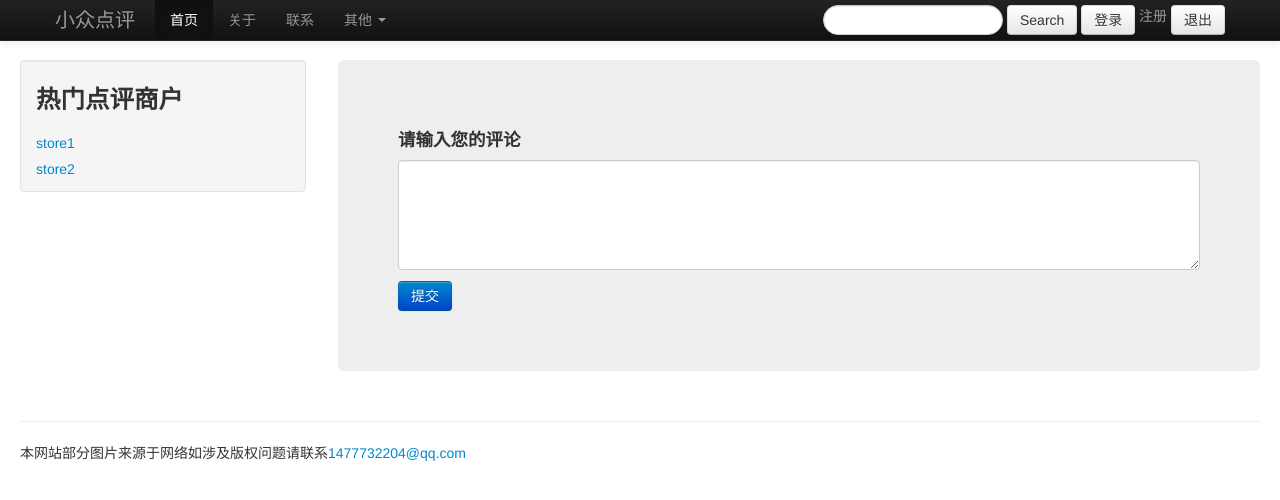
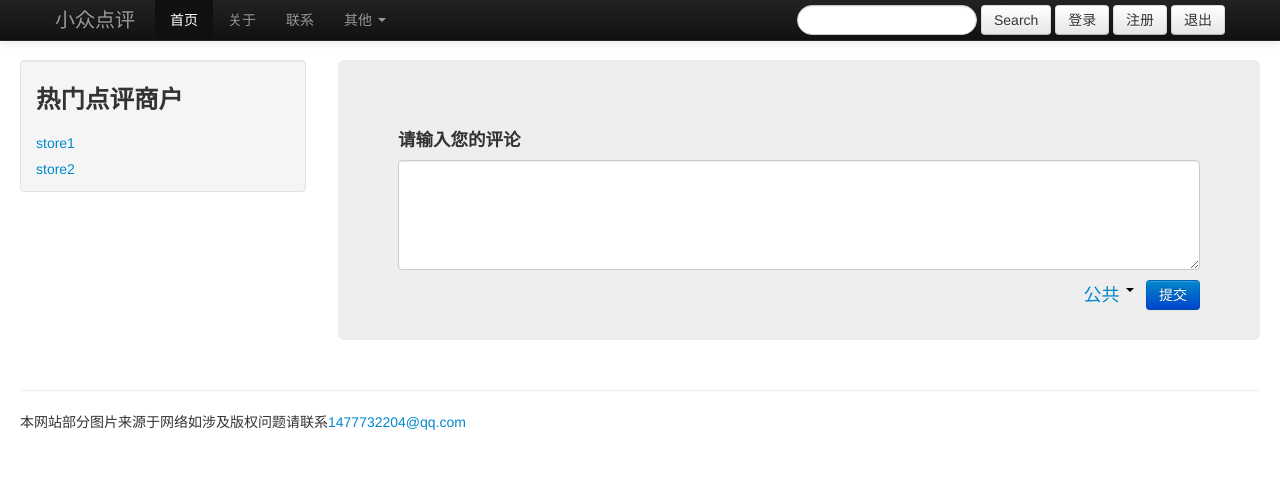
Before and after one commit to hellosysucas/SmallTalk, a Django app: page / in a window 1280 px wide. Shown: the top 500 px of the page. Run offline with Django 3.2, Linux system fonts and the light colour scheme; parts of the project's set-up code (start-up, migrations or seed data) failed here and were passed over; some libraries are stand-ins or nearby versions.

Commit message:
更新index.html，增加可见性选择

```diff
--- a/mytalk/templates/mytalk/header.html
+++ b/mytalk/templates/mytalk/header.html
@@ -43,7 +43,7 @@
                     <a class="btn" href="../friends">好友管理</a>
                     {% else %}
                         <a class="btn" href="../signIn">登录</a>
-                        <a class="navbar-link" href="../register/">注册</a>
+                        <a class="btn" href="../register/">注册</a>
                     {% endifnotequal %}
                     <a class="btn" onclick="operation_exit()" href="#">退出</a>
                  </div>
--- a/mytalk/templates/mytalk/index.html
+++ b/mytalk/templates/mytalk/index.html
@@ -52,15 +52,30 @@
 
 				</div>
 				<div class="span9">
+					<!-- 点评发表框 -->
 					<div class="hero-unit">
 						<h4>请输入您的评论</h4>
-						<textarea class="span12" rows="5"></textarea>
+						<textarea class="span12" rows="5"> </textarea>
 
-						<button type="submit" class="btn btn-primary">
-							提交
-						</button>
+ 						<!-- 点评可见性 -->
+						<div class="span2 pull-right">
+							<div class="span6 dropdown pull-left">
+								<a class="dropdown-toggle" data-toggle="dropdown" href="#"> 公共 <b class="caret"> </b> </a>
+								<ul class="dropdown-menu" role="menu" aria-labelledby="dLabel">
+									<li>
+										<a href="#">好友圈</a>
+									</li>
+								</ul>
+							</div>
+
+							<button type="submit" class=" btn btn-primary pull-right">
+								提交
+							</button>
+						</div>
 					</div>
-					<div id="showComments"><!--显示商店和评论--></div>
+					<div id="showComments">
+						<!--显示商店和评论-->
+					</div>
 				</div>
 			</div>
         {% include "mytalk/footer.html" %}
--- a/mytalk/views.py
+++ b/mytalk/views.py
@@ -208,7 +208,7 @@ def message(request):
     friend = request.POST.get('username')
 
     talk = getUserComments(uid)
-    return render_to_response('mytalk/message.html',{'uid':uid,'friend':friend,'talk':talk})
+    return render_to_response('mytalk/showUserComments.html',{'uid':uid,'friend':friend,'talk':talk})
 
 '''删除用户uid的某个好友,返回的结果为一个true 或者是 false，true代表删除成功'''
 def deleteFriend(request):
```
Also changed, not shown: README.txt (deleted), 1 other file.
